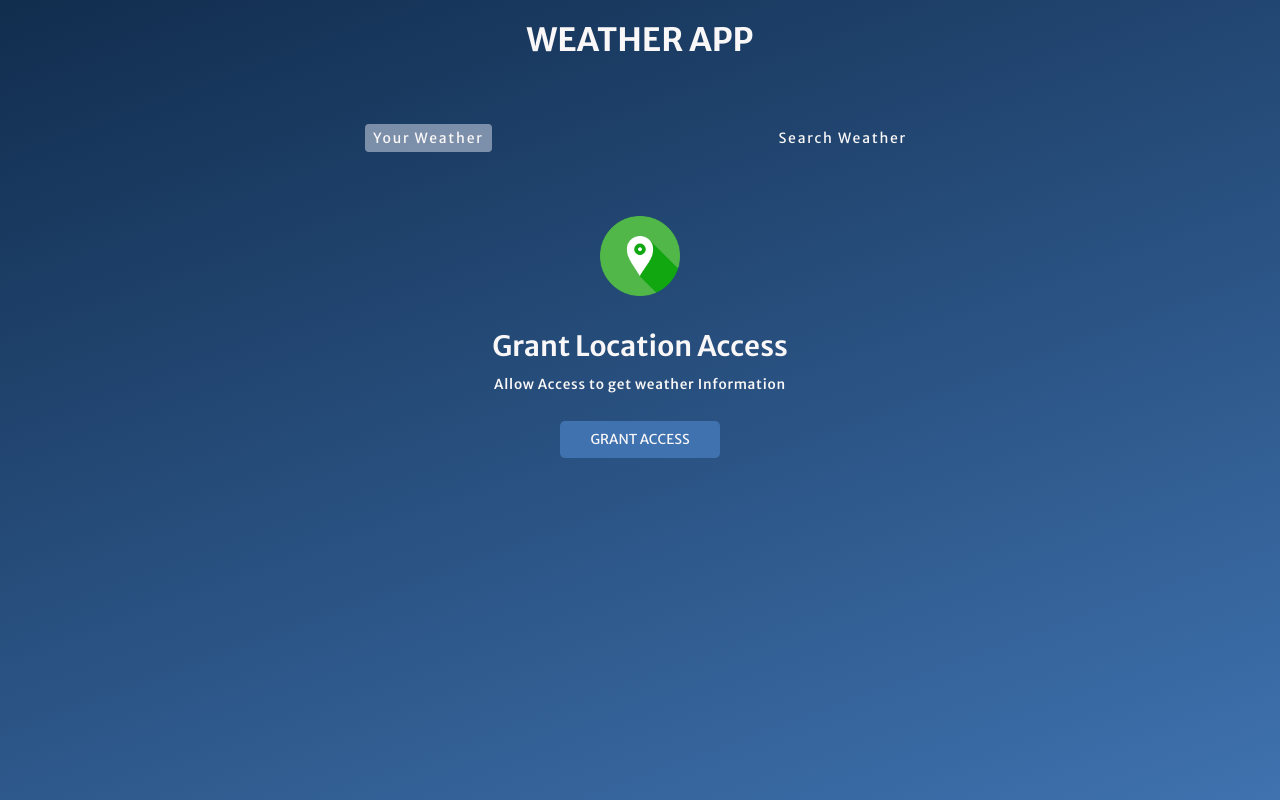
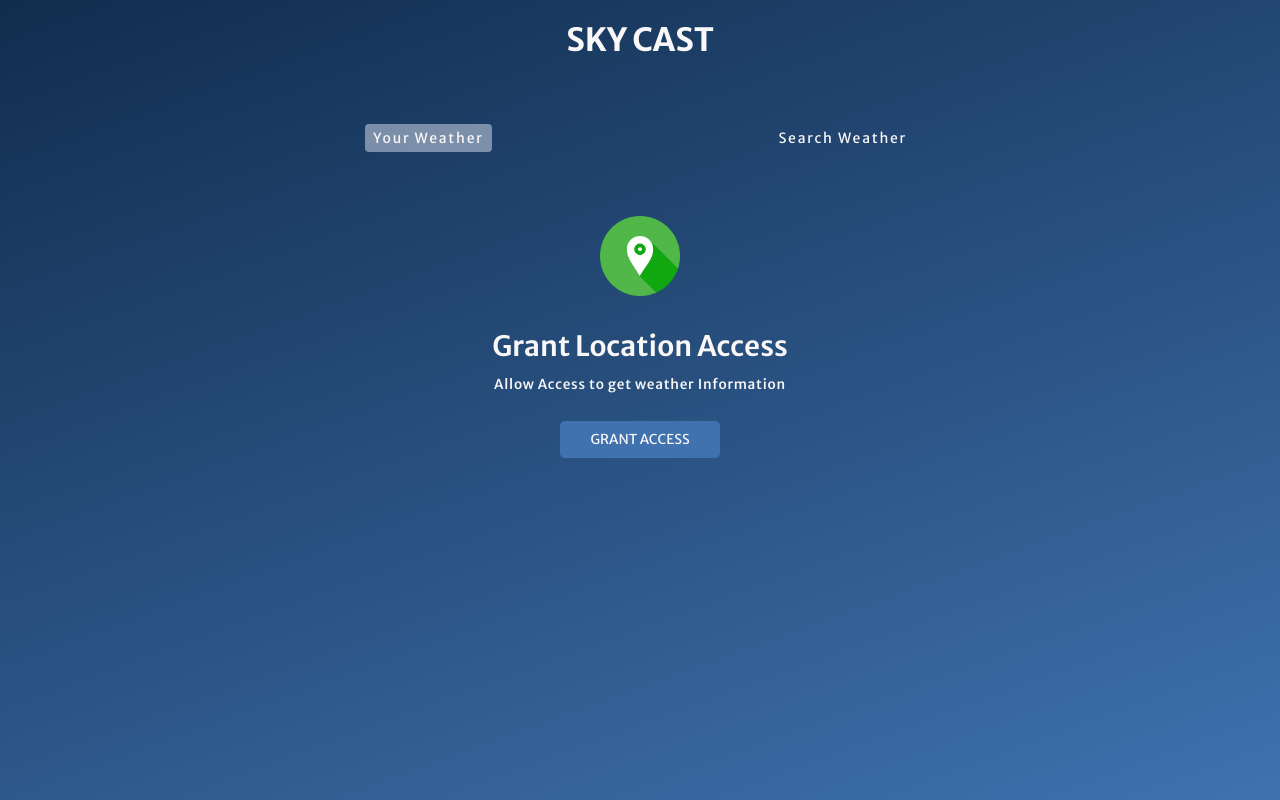
Before and after one commit to asifmd99/weather-app, a plain HTML site: page index.html in a window 1280 px wide. Drawn offline with Linux system fonts and the light colour scheme.

Commit message:
Update index.html

```diff
--- a/index.html
+++ b/index.html
@@ -15,7 +15,7 @@
   </head>
   <body>
     <div class="wrapper">
-      <h1>Weather App</h1>
+      <h1>Sky Cast</h1>
 
       <div class="tab-container">
         <p class="tab" data-userWeather>Your Weather</p>
```
